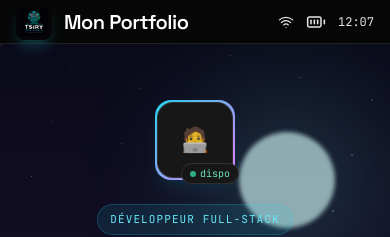
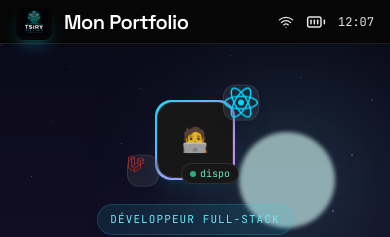
Before and after one commit to Manampitiana/PortfolioDevMan, a React (Vite) app in the folder frontend/: page / in a window 390 px wide. Shown: the top 237 px of the page. Built offline with nearby package versions, Linux system fonts and the light colour scheme; no server answers; what @react-pdf/renderer would draw is missing.

Commit message:
modif mobilnav

```diff
--- a/frontend/src/pages/Home.jsx
+++ b/frontend/src/pages/Home.jsx
@@ -140,14 +140,14 @@ export default function Home() {
                           <motion.div
                             animate={{ y: [0, -8, 0] }}
                             transition={{ duration: 3, repeat: Infinity }}
-                            className="hidden sm:flex absolute -top-3 -right-6 w-9 h-9 rounded-xl bg-white/[0.06] backdrop-blur-xl border border-white/10 items-center justify-center shadow-lg"
+                            className="sm:flex absolute -top-3 -right-6 w-9 h-9 rounded-xl bg-white/[0.06] backdrop-blur-xl border border-white/10 items-center justify-center shadow-lg"
                           >
                             <img src="/react.png" alt="React" className="w-4.5 h-4.5" />
                           </motion.div>
                           <motion.div
                             animate={{ y: [0, -6, 0] }}
                             transition={{ duration: 4, repeat: Infinity, delay: 1 }}
-                            className="hidden sm:flex absolute -bottom-3 -left-7 w-8 h-8 rounded-xl bg-white/[0.06] backdrop-blur-xl border border-white/10 items-center justify-center shadow-lg"
+                            className="sm:flex absolute -bottom-3 -left-7 w-8 h-8 rounded-xl bg-white/[0.06] backdrop-blur-xl border border-white/10 items-center justify-center shadow-lg"
                           >
                             <img src="/laravel.png" alt="Laravel" className="w-4 h-4" />
                           </motion.div>
```
